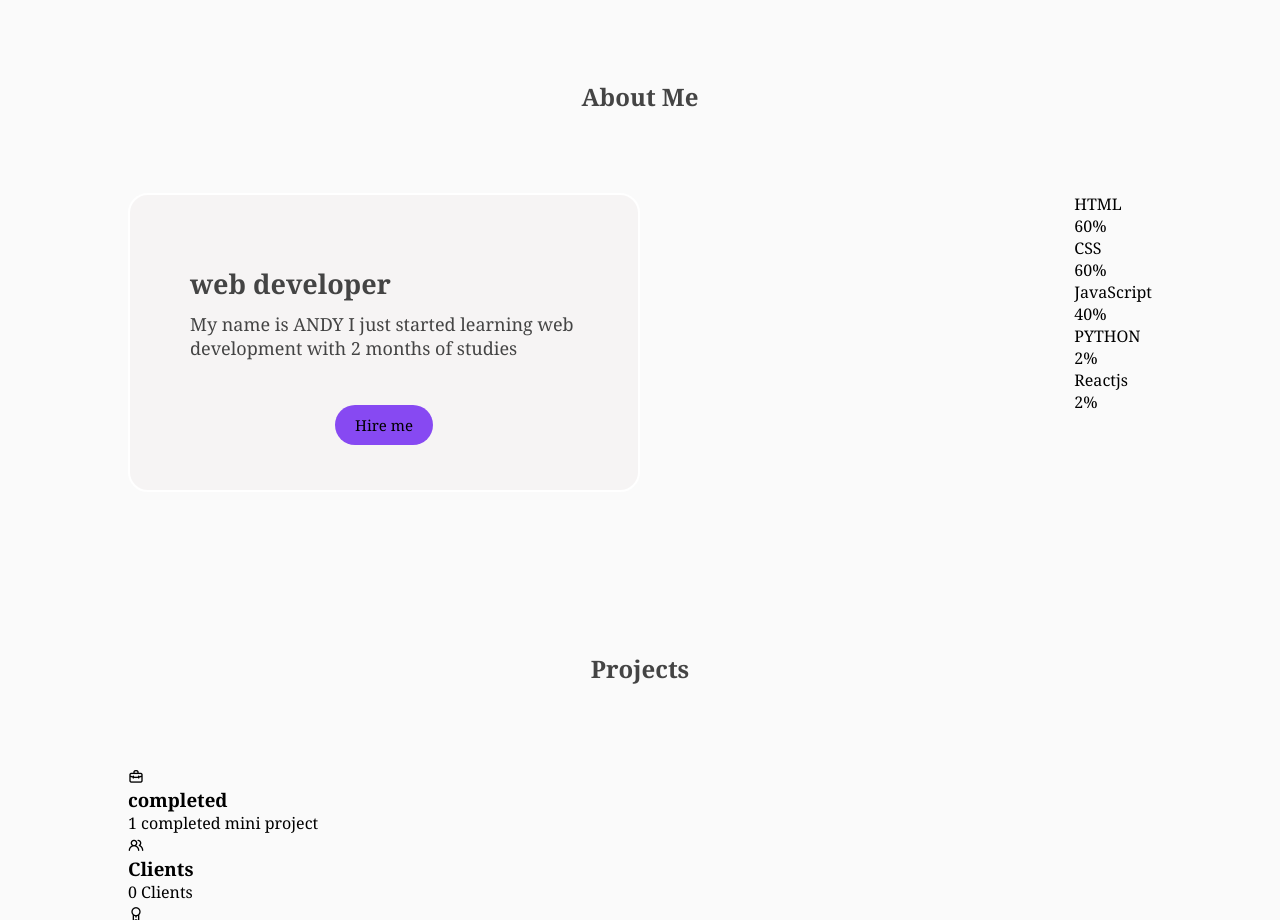
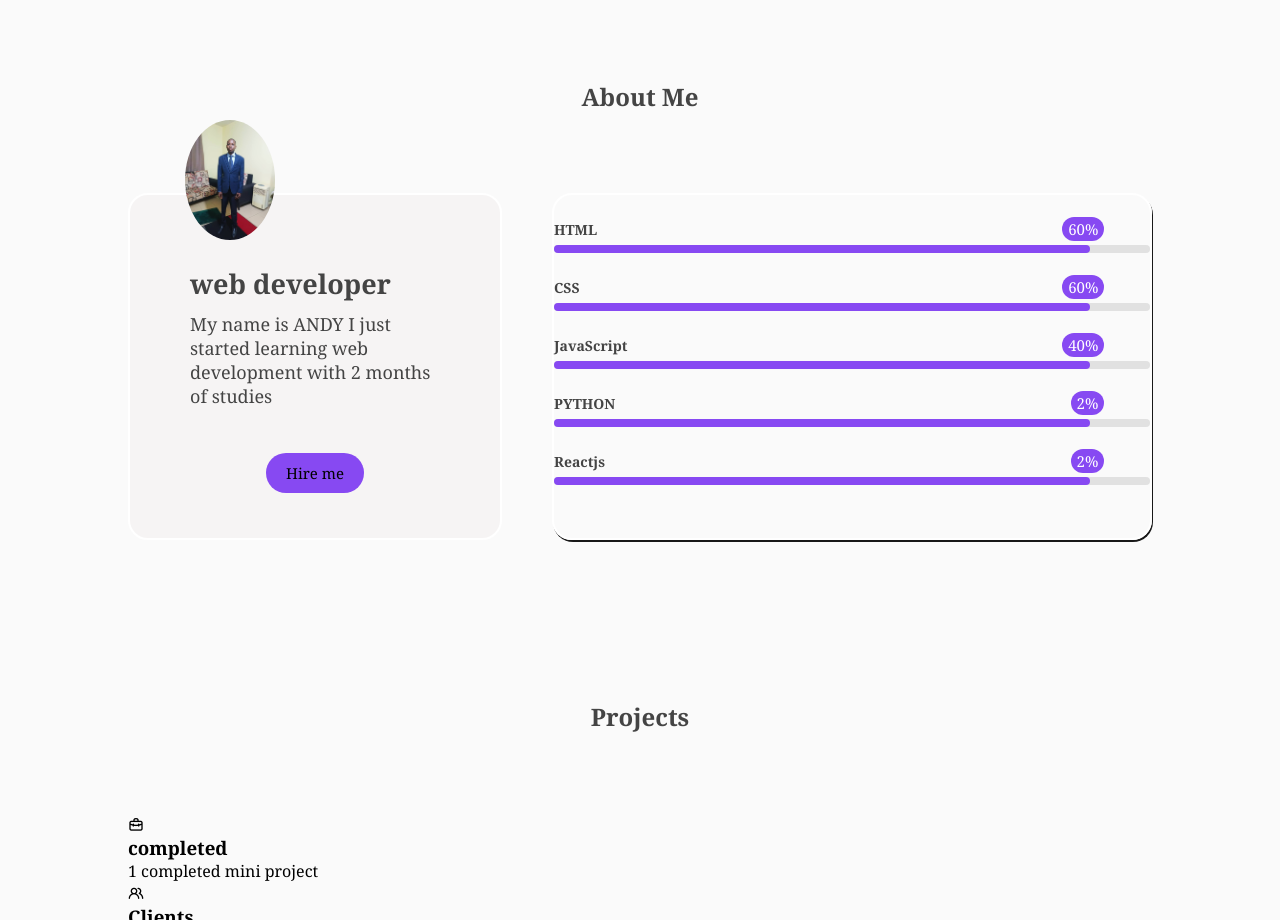
Before and after one commit to atanga2024/Mini-project, a plain HTML site: page index.html in a window 1280 px wide. Shown: the part 800-1720 px from the top of the page. Drawn offline with nearby package versions, Linux system fonts and the light colour scheme.

Commit message:
setting up the index.html

```diff
--- a/index.css
+++ b/index.css
@@ -398,10 +398,82 @@ i{
     transition: all 0.5s ease ;
     font-weight: 500;
 }
-.skill{
+.skills{
     position: relative;
     width: 100%;
     max-width: 600px;
     background: transparent;
-    box-shadow: 1px 8px 10px 2px;
+    box-shadow: 1px 2px var(--fist-shadow);
+    padding: 10px, 20px;
+    border: 2px solid #fff;
+    border-radius: 20px;
+
 }
+.skills .skil-box{
+    width: 100%;
+    margin: 25px 0;
+}
+.skil-box .title{
+    display: block;
+    font-size: 14px;
+    font-weight: 600;
+    color: var(--text-color);
+}
+.skil-box .skill-bar{
+    height: 8px;
+    width: 100%;
+    border-radius: 6px;
+    margin-top: 6px;
+    background: rgba(0, 0, 0, 0.1);
+}
+.skil-box .skil-per{
+    position: relative;
+    display: block;
+    height: 100%;
+    width: 90%;
+    border-radius: 6px;
+    background: #8749f2;
+    animation: progress 0.4s ease-in-out forwards;
+    opacity: 0;
+}
+.skil-per.HTML{
+    animation-delay: 0.1s;
+    width: 60%;
+}
+.skil-per.CSS{
+    animation-delay: 0.1s;
+    width: 60%;
+}
+.skil-per.JavaScript{
+    animation-delay: 0.1s;
+    width: 40%;
+}
+.skil-per.PYTHON{
+    animation-delay: 0.1s;
+    width: 2%;
+}
+.skil-per.Reactjs{
+    animation-delay: 0.1s;
+    width: 2%;
+}
+
+@keyframes progress{
+    0%{
+        width: 0;
+        opacity: 1;
+    }
+    100%{
+        opacity: 1;
+    }
+}
+.skil-per .tooltip{
+    position: absolute;
+    right: -14px;
+    top: -28px;
+    font-size: 15px;
+    color: #fff;
+    padding: 2px 6px;
+    border-radius: 20px;
+    background: #8749f2;
+    z-index: 1;
+}
--- a/index.html
+++ b/index.html
@@ -90,7 +90,7 @@
                         <div class="about-info">
                             <figuere class="about-me">
                                 <figcaption>
-                                    <img src="" alt="" class="profile"/>
+                                    <img src="./images/andy.jpg" alt="" class="profile"/>
                                     <h2>web developer</h2>
                                     <p>My name is ANDY I just started learning web development with 2 months of studies</p>
                                 </figcaption>
@@ -98,7 +98,7 @@
                             <button class="about-me-btn">Hire me</button>
                         </div>
                     </div>
-                    <div class="skils">
+                    <div class="skills">
                         <div class="skil-box">
                             <span class="title">HTML</span>
                             <div class="skill-bar">
```
